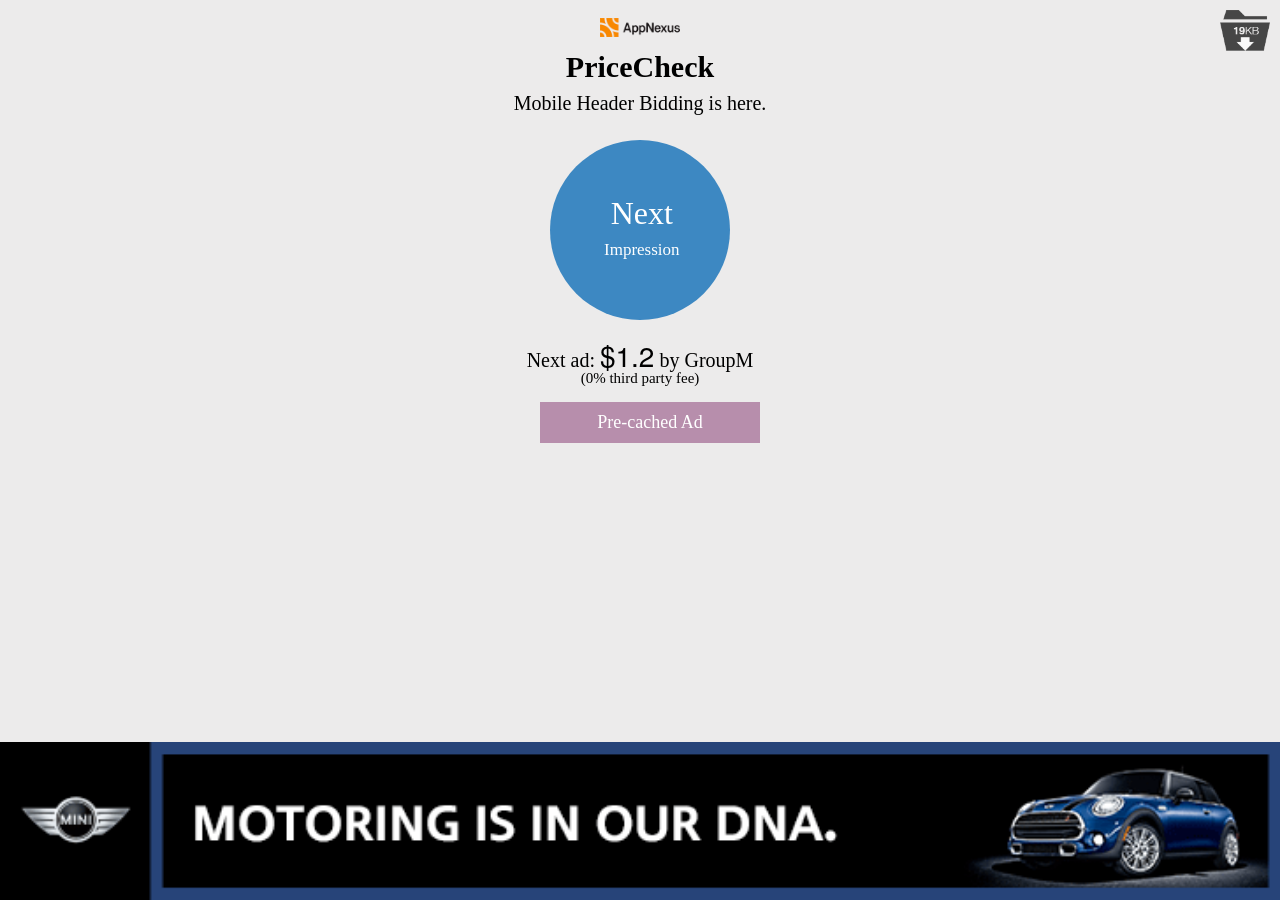
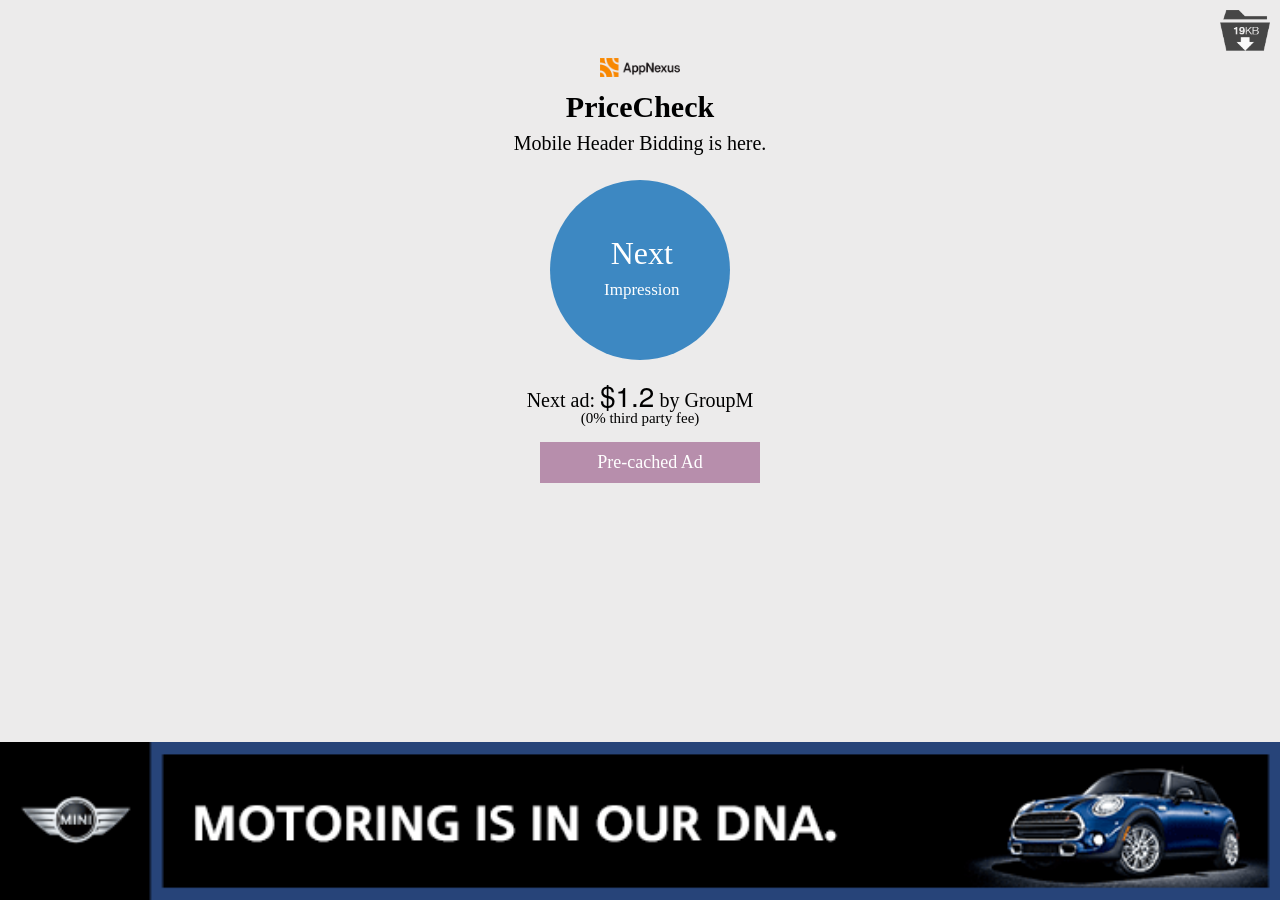
Before and after one commit to Heray/jsdemo, a Jekyll site: the page examples/pbjs/caching/caching.html, which Jekyll copies as it is, in a window 1280 px wide. Built offline with Jekyll 4.4.1, drawn with Linux system fonts in a browser that asks for light colours.

Commit message:
adjusted scale

```diff
--- a/examples/pbjs/caching/caching.html
+++ b/examples/pbjs/caching/caching.html
@@ -10,6 +10,7 @@
 <style>
 
 body {
+	padding-top: 40px;
 	text-align: center;
 	/*font-family: Helvetica;*/
 	font-size: 20px;
@@ -81,7 +82,7 @@
 }
 
 #next-imp {
-	top: 140px;
+	top: 180px;
 	position: absolute;
 	left: 50%;
 	margin-left: -90px;
@@ -143,6 +144,7 @@
 </head>
 
 <body>
+
 
 <img id="logo" src="appnexus-logo.png">
 
```
